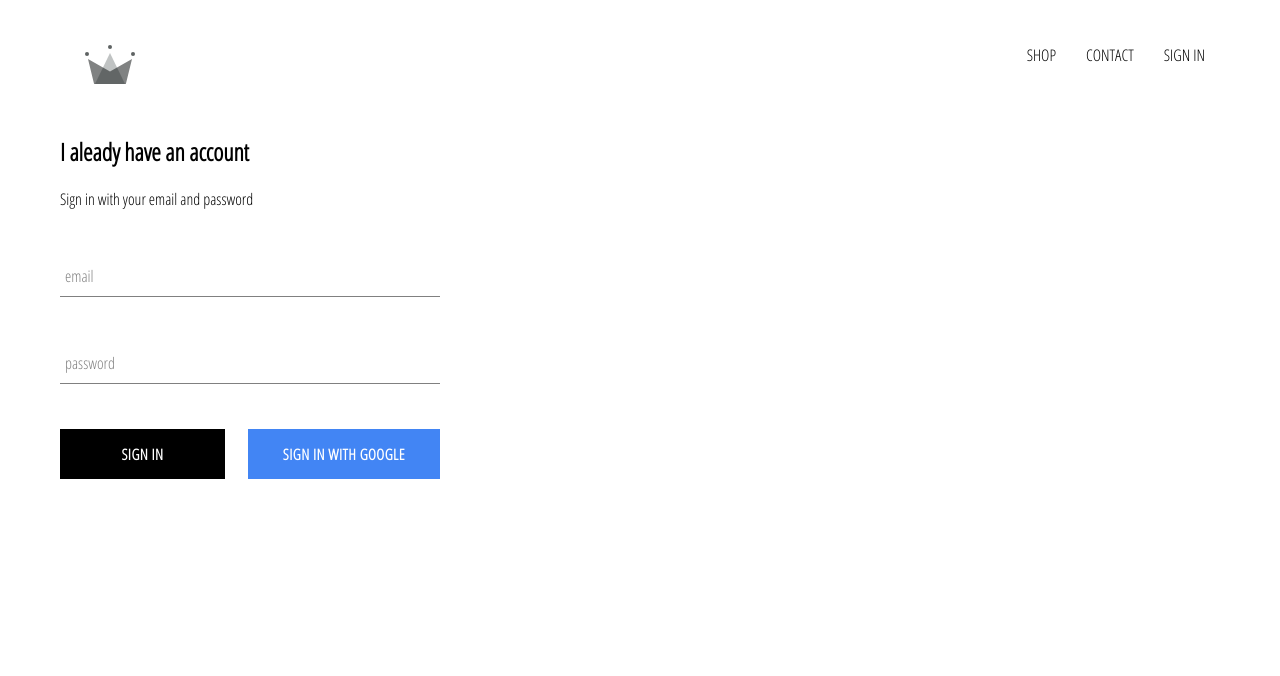
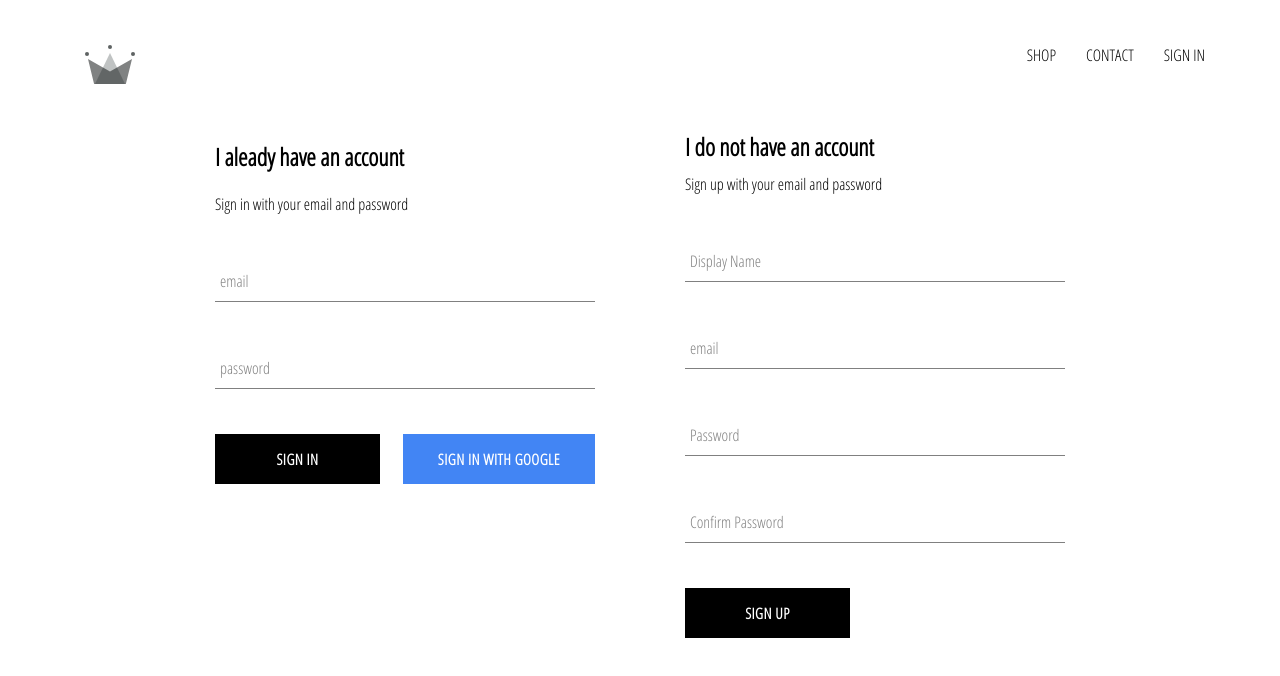
Before and after one commit to rmedjek/crwn-clothing, a React (Create React App) app: page /signin in a window 1280 px wide. Shown: the top 676 px of the page. Built offline with nearby package versions, Linux system fonts and the light colour scheme; no server answers.

Commit message:
implemented firebase utils included ability to store authenticated users into our firestore database

```diff
--- a/src/App.js
+++ b/src/App.js
@@ -7,7 +7,7 @@ import Homepage from './pages/homepage/homepage.component';
 import ShopPage from './pages/shop/shop.component';
 import Header from './components/header/header.component';
 import SignInAndSignUpPage from './pages/sign-in-and-sign-up/sign-in-and-sign-up.component';
-import { auth } from './firebase/firebase.utils';
+import { auth, createUserProfileDocument } from "./firebase/firebase.utils";
 
 class App extends Component {
   constructor() {
@@ -21,11 +21,25 @@ class App extends Component {
   unsubscribeFromAuth = null;
 
   componentDidMount() {
-  this.unsubscribeFromAuth = auth.onAuthStateChanged(user => {
-      this.setState({ currentUser: user });
-        console.log(user);
-    });
-  }
+  this.unsubscribeFromAuth = auth.onAuthStateChanged(async userAuth => {
+    if (userAuth) {
+      const userRef = createUserProfileDocument(userAuth);
+
+      (await userRef).onSnapshot(snapShot => {
+        this.setState({
+          currentUser: {
+            id: snapShot.id,
+            ...snapShot.data()
+          }
+        });
+
+        console.log(this.state);
+      });
+    }
+
+    this.setState({ currentUser: userAuth });
+  });
+}
 
   componentWillUnmount() {
     this.unsubscribeFromAuth();
--- /dev/null
+++ b/src/components/sign-up/sign-up.component.jsx
@@ -0,0 +1,98 @@
+import React, { Component } from 'react';
+
+import './sign-up.styles.scss';
+
+import { auth, createUserProfileDocument } from '../../firebase/firebase.utils';
+import FormInput from '../form-input/form-input.component';
+import CustomButton from '../custom-button/custom-button.component';
+
+class SignUp extends Component {
+    constructor(props) {
+        super(props);
+
+        this.state = {
+            displayName: '',
+            email: '',
+            password: '',
+            confirmPassword: ''
+        }
+    }
+
+    handleSubmit = async event => {
+        event.preventDefault();
+        const { displayName, email, password, confirmPassword } = this.state;
+
+        if (password !== confirmPassword) {
+            alert("password don't match");
+            return;
+        }
+
+        try {
+            const { user } = await auth.createUserWithEmailAndPassword(email, password);
+            await createUserProfileDocument(user, { displayName });
+            this.setState({
+              displayName: "",
+              email: "",
+              password: "",
+              confirmPassword: ""
+            });
+
+        } catch (error) {
+            console.log(error);
+        }
+    }
+
+    handleChange = event => {
+        const { name, value } = event.target;
+
+        this.setState({ [name]: value });
+    }
+
+    render() {
+        const { displayName, email, password, confirmPassword} = this.state;
+        return (
+          <div className="sign-up">
+            <h2 className="title">I do not have an account</h2>
+            <span>Sign up with your email and password</span>
+            <form className="sign-up-form" onSubmit={this.handleSubmit}>
+              <FormInput
+                type="text"
+                name="displayName"
+                value={displayName}
+                onChange={this.handleChange}
+                label="Display Name"
+                required
+              />
+              <FormInput
+                type="email"
+                name="email"
+                value={email}
+                onChange={this.handleChange}
+                label="email"
+                required
+              />
+              <FormInput
+                type="password"
+                name="password"
+                value={password}
+                onChange={this.handleChange}
+                label="Password"
+                required
+              />
+              <FormInput
+                type="password"
+                name="confirmPassword"
+                value={confirmPassword}
+                onChange={this.handleChange}
+                label="Confirm Password"
+                required
+              />
+              <CustomButton type='submit'>SIGN UP</CustomButton>
+            </form>
+          </div>
+        );
+    }
+}
+
+
+export default SignUp;
--- /dev/null
+++ b/src/components/sign-up/sign-up.styles.scss
@@ -0,0 +1,9 @@
+.sign-up {
+    display: flex;
+    flex-direction: column;
+    width: 380px;
+
+    .title {
+        margin: 10px 0;
+    }
+}
--- a/src/firebase/firebase.utils.js
+++ b/src/firebase/firebase.utils.js
@@ -13,6 +13,33 @@ const config = {
     appId: "1:1063971588269:web:2ac3b8ce18ab3e1a7b1e24"
   };
 
+  export const createUserProfileDocument = async (userAuth, additionalData) => {
+      if (!userAuth) return;
+
+      const userRef = firestore.doc(`users/${userAuth.uid}`);
+
+      const snapshot = await userRef.get();
+
+      if (!snapshot.exists) {
+          const { displayName, email } = userAuth;
+          const createdAt = new Date();
+
+          try {
+              await userRef.set({
+                  displayName,
+                  email,
+                  createdAt,
+                  ...additionalData
+              });
+
+          } catch (error) {
+              console.log('error creating user', error.message);
+          }
+      }
+
+      return userRef;
+  }
+
   firebase.initializeApp(config);
 
   export const auth = firebase.auth();
--- a/src/pages/sign-in-and-sign-up/sign-in-and-sign-up.component.jsx
+++ b/src/pages/sign-in-and-sign-up/sign-in-and-sign-up.component.jsx
@@ -2,10 +2,12 @@ import React from 'react';
 
 import './sign-in-and-sign-up.styles.scss';
 import SignIn from '../../components/sign-in/sign-in.component';
+import SignUp from '../../components/sign-up/sign-up.component';
 
 const SignInAndSignUpPage = () => (
         <div className='sign-in-sign-up'>
             <SignIn />
+            <SignUp />
         </div>
 );
 
--- a/src/pages/sign-in-and-sign-up/sign-in-and-sign-up.styles.scss
+++ b/src/pages/sign-in-and-sign-up/sign-in-and-sign-up.styles.scss
@@ -0,0 +1,6 @@
+.sign-in-sign-up {
+   width: 850px;
+   display: flex;
+   justify-content: space-between;
+   margin: 30px auto;
+}
```
Also changed, not shown: src/test.js (added).
